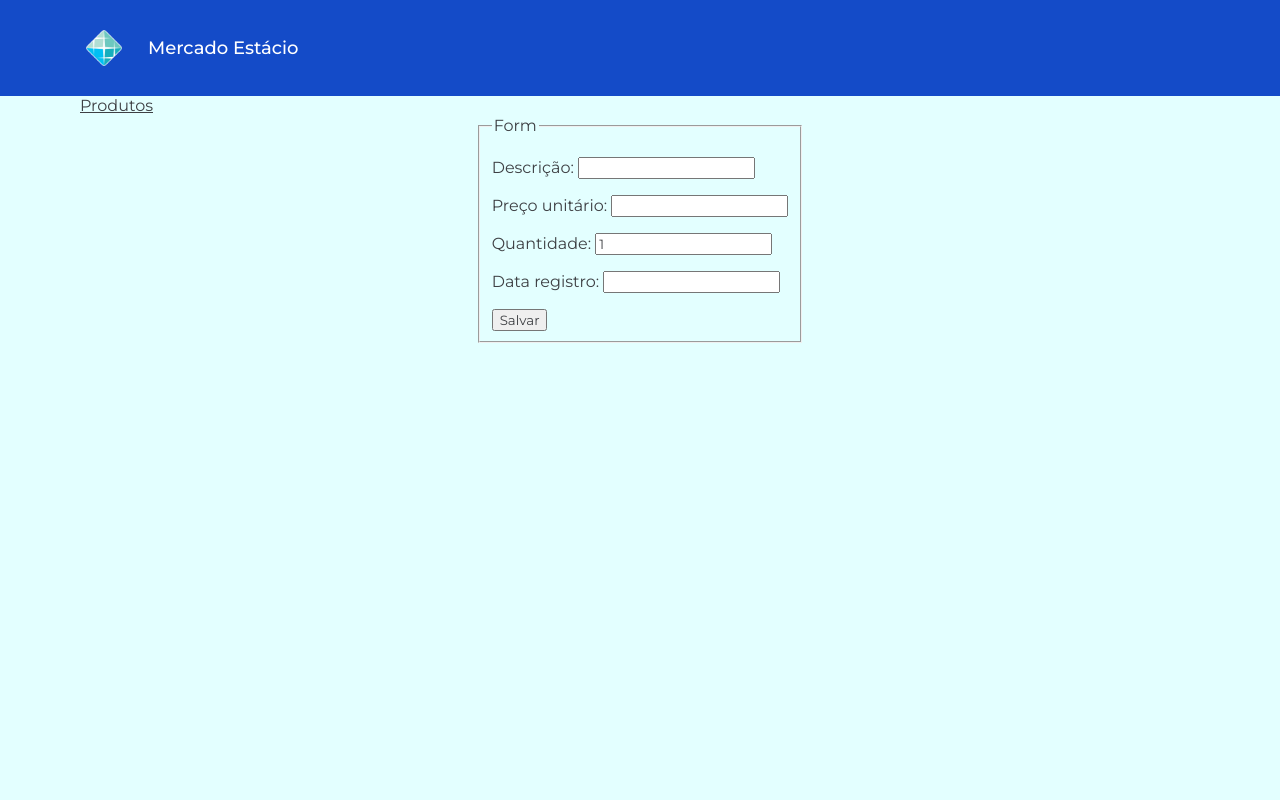
After one commit to gabriel-santi/projeto-mercantil-estacio, a Django app: page /mercado/cadastrar in a window 1280 px wide. The commit adds this page. Run offline with Django 4.2, Linux system fonts and the light colour scheme.

Commit message:
Criar page para cadastro

```diff
--- /dev/null
+++ b/app_mercado/forms.py
@@ -0,0 +1,9 @@
+
+from django import forms
+from .models import Produto
+
+class MyForm(forms.ModelForm):
+  class Meta:
+    model = Produto
+    fields = ["prod_desc", "valor", "quantidade", "data_reg"]
+    labels = {"prod_desc": "Descrição", "valor": "Preço unitário", "quantidade": "Quantidade"}
--- /dev/null
+++ b/app_mercado/static/styles/cadastro.css
@@ -0,0 +1,101 @@
+/* VARIAVEIS */
+
+:root {
+    --cor-azul-primario: #144BC8;
+    --cor-azul-chip: #B5DBFF;
+    --cor-fonte-primaria: #3E4044;
+    --espacamento: 20px;
+    --radius: 20px;
+    --fonte-grande: 20px;
+    --fonte-padrao: 16px;
+    --fonte-pequena: 12px;
+}
+
+/* VALORES GERAIS */
+
+body {
+    margin: 0;
+    padding: 0;
+    height: 100vh;
+    width: 100vw;
+    overflow-x: hidden;
+    position: static;
+    background-color: rgb(227, 255, 255);
+}
+
+* {
+    font-family: 'Montserrat', 'Verdana';
+    box-sizing: border-box;
+    color: var(--cor-fonte-primaria);
+}
+
+h1,
+h2,
+h3,
+h4,
+h5,
+h6 {
+    margin: 0;
+    padding: 0;
+    display: inline-block;
+    font-weight: 500;
+}
+
+/* SCROLLBAR */
+::-webkit-scrollbar {
+    width: 10px;
+}
+
+::-webkit-scrollbar-thumb {
+    width: 20px;
+    background: var(--cor-azul-primario);
+}
+
+::-webkit-scrollbar-track {
+    width: 20px;
+    background: var(--cor-azul-chip);
+}
+
+/* HEADER */
+
+header {
+    height: 12%;
+    background-color: var(--cor-azul-primario);
+    position: sticky;
+    top: 0;
+    z-index: 1;
+    padding: 0 80px;
+}
+
+.logo-container {
+    height: 100%;
+    width: 100%;
+    display: flex;
+    flex-direction: row;
+    align-items: center;
+}
+
+.logo {
+    height: 3em;
+    margin-right: var(--espacamento);
+}
+
+.logo-container h1 {
+    color: #ffffff;
+    font-size: large;
+}
+
+/* CONTEUDO */
+
+main {
+    padding: 20px 90px;
+    width: 100%;
+    display: flex;
+    flex-direction: column;
+    justify-content: center;
+    align-items: center;
+}
+
+main h4 {
+    align-self: start;
+}
--- /dev/null
+++ b/app_mercado/templates/home/cadastro.html
@@ -0,0 +1,43 @@
+<!DOCTYPE html>
+
+{% load static %}
+<html lang="pt-br">
+
+<head>
+    <meta charset="UTF-8">
+    <meta http-equiv="X-UA-Compatible" content="IE=edge">
+    <meta name="viewport" content="width=device-width, initial-scale=1.0">
+    <link rel="preconnect" href="https://fonts.googleapis.com">
+    <link rel="preconnect" href="https://fonts.gstatic.com" crossorigin>
+    <link href="https://fonts.googleapis.com/css2?family=Montserrat:wght@300;400;500;600;700;800&display=swap"
+        rel="stylesheet">
+    <link rel="stylesheet" href="{% static 'styles/cadastro.css' %}">
+    <title>Mercado Estácio</title>
+</head>
+
+<body>
+    <header>
+        <div class="logo-container">
+            <img src="{% static 'assets/logo_estacio.png' %}" alt="logo" class="logo">
+            <h1>Mercado Estácio</h1>
+        </div>
+        <a href="/mercado">
+            <div class="btn-cadastro">Produtos</div>
+        </a>
+    </header>
+
+    <main>
+        <div class="container">
+            <form method="POST">
+                <fieldset>
+                    <legend>Form</legend>
+                    {% csrf_token %}
+                    {{ form.as_p }}
+                    <button type="submit" class="btn btn-salvar">Salvar</button>
+                </fieldset>
+            </form>
+        </div>
+    </main>
+</body>
+
+</html>
--- a/app_mercado/templates/home/index.html
+++ b/app_mercado/templates/home/index.html
@@ -21,6 +21,9 @@
             <img src="{% static 'assets/logo_estacio.png' %}" alt="logo" class="logo">
             <h1>Mercado Estácio</h1>
         </div>
+        <a href="cadastrar">
+            <div class="btn-cadastro">Cadastrar produto</div>
+        </a>
     </header>
     <main>
         <h4>Produtos:</h4>
--- a/app_mercado/urls.py
+++ b/app_mercado/urls.py
@@ -3,4 +3,5 @@
 
 urlpatterns = [
     path('', views.index, name='index'),
+    path('cadastrar', views.cadastrar, name='cadastrar')
 ]
--- a/app_mercado/views.py
+++ b/app_mercado/views.py
@@ -2,6 +2,7 @@
 from django.http import HttpResponse
 from django.template import loader
 from django.core.paginator import Paginator
+from .forms import MyForm
 
 from .models import Produto
 
@@ -19,3 +20,17 @@
     template = loader.get_template('home/index.html')
 
     return HttpResponse(template.render(dados, request))
+
+def cadastrar(request):
+    template = loader.get_template('home/cadastro.html')
+
+    if request.method == "POST":
+        form = MyForm(request.POST)
+        if form.is_valid():
+            form.data.values
+            print(form.fields['data_reg'].value)
+            #form.save()
+    else:
+        form = MyForm()
+
+    return HttpResponse(template.render({'form': form}, request))
```
Also changed, not shown: app_mercado/models.py (line endings or trailing spaces), db.sqlite3.
